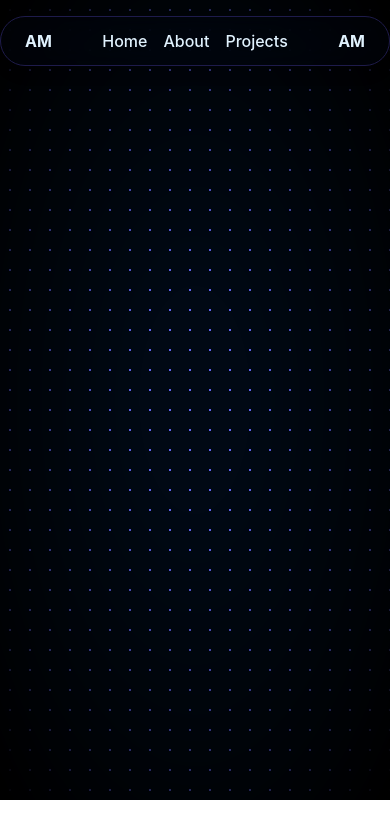
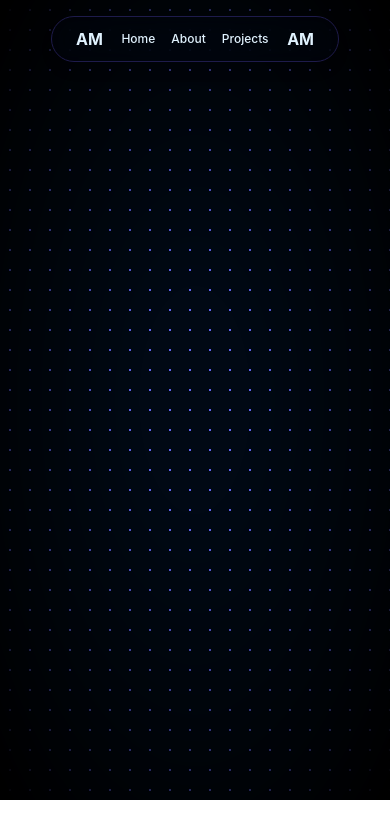
Before and after one commit to amntllhz/portfolio, a React (Vite) app: page / in a window 390 px wide. Shown: the top 838 px of the page. Built offline with nearby package versions, Linux system fonts and the light colour scheme.

Commit message:
comp: responsive navbar

```diff
--- a/src/components/Navbar/index.jsx
+++ b/src/components/Navbar/index.jsx
@@ -2,13 +2,13 @@ import { Link } from "react-router-dom"
 
 const Navbar = () => {
     return (
-        <div className="fixed top-4 left-1/2 transform -translate-x-1/2 w-full max-w-xl bg-primary/30 backdrop-blur-md z-50 shadow-lg border border-accent1 text rounded-full px-6 py-3">
+        <div className="fixed top-4 left-1/2 transform -translate-x-1/2 w-full bg-primary/30 backdrop-blur-md z-50 shadow-lg border border-accent1 text rounded-full px-6 py-2.5 max-w-xl xs:max-w-72 sm:max-w-80 md:max-w-sm lg:max-w-sm">
             <div className="flex items-center justify-between">
                 <p className="font-bold text-accent4">AM</p>
                 <div className="flex gap-4">
-                <Link className="font-medium text-accent4 hover:text-accent3 transition duration-300 ease-in-out">Home</Link>
-                <Link className="font-medium text-accent4 hover:text-accent3 transition duration-300 ease-in-out">About</Link>
-                <Link className="font-medium text-accent4 hover:text-accent3 transition duration-300 ease-in-out">Projects</Link>
+                <Link className="font-medium text-accent4 xs:text-xs sm:text-sm md:text-md hover:text-accent3 transition duration-300 ease-in-out">Home</Link>
+                <Link className="font-medium text-accent4 xs:text-xs sm:text-sm md:text-md hover:text-accent3 transition duration-300 ease-in-out">About</Link>
+                <Link className="font-medium text-accent4 xs:text-xs sm:text-sm md:text-md hover:text-accent3 transition duration-300 ease-in-out">Projects</Link>
                 </div>
                 <p className="font-bold text-accent4">AM</p>
             </div>
--- a/src/index.css
+++ b/src/index.css
@@ -2,11 +2,12 @@
 @theme {
 
   --breakpoint-*: initial;
-  --breakpoint-sm: 640px ;
+  --breakpoint-xs: 320px;
+  --breakpoint-sm: 480px;
   --breakpoint-md: 768px;
   --breakpoint-lg: 1024px;
   --breakpoint-xl: 1280px;
-  --breakpoint-2xl: 1536px;
+
 
   --color-primary: #010914;
   --color-accent1: #1e1b4b;
```
